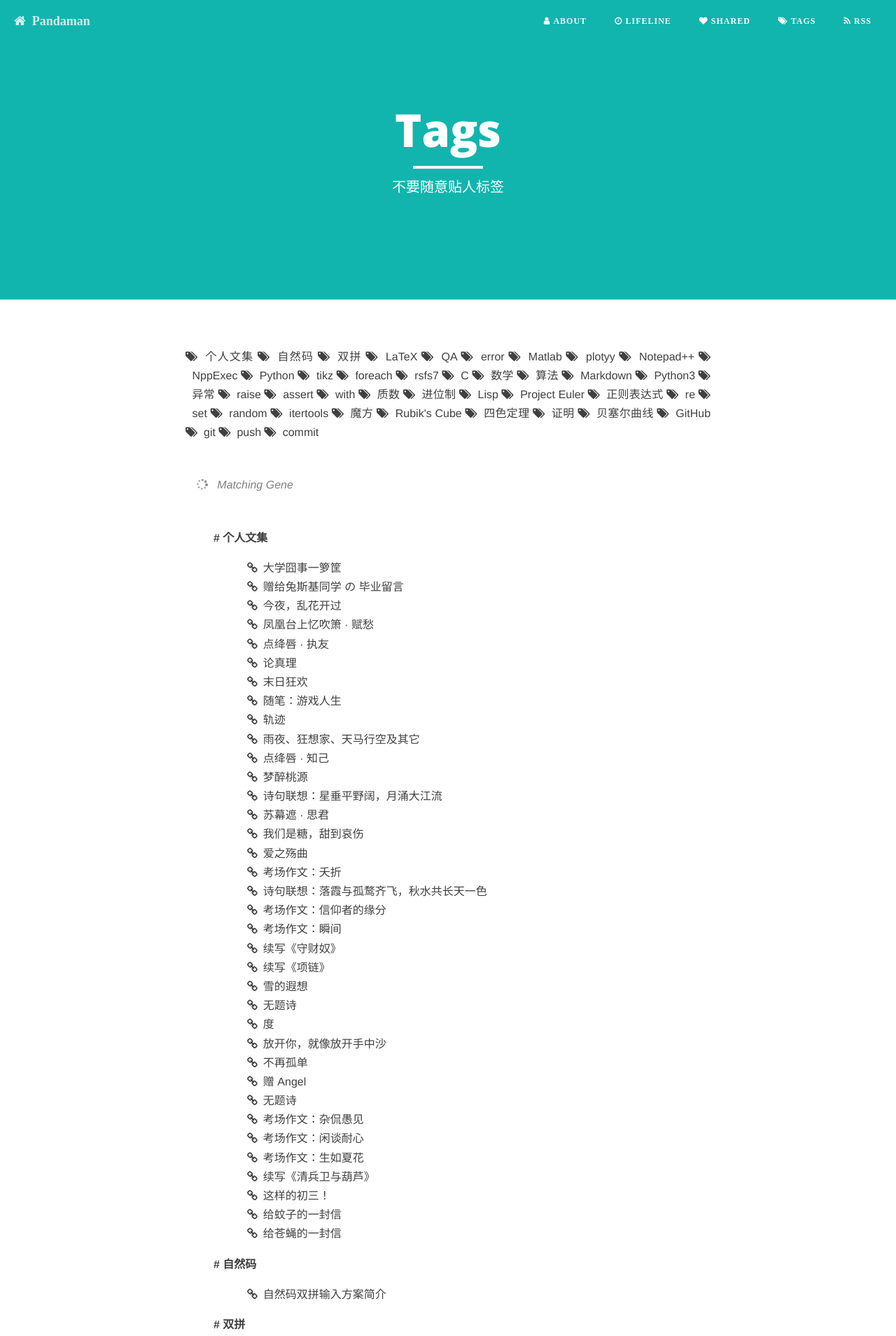
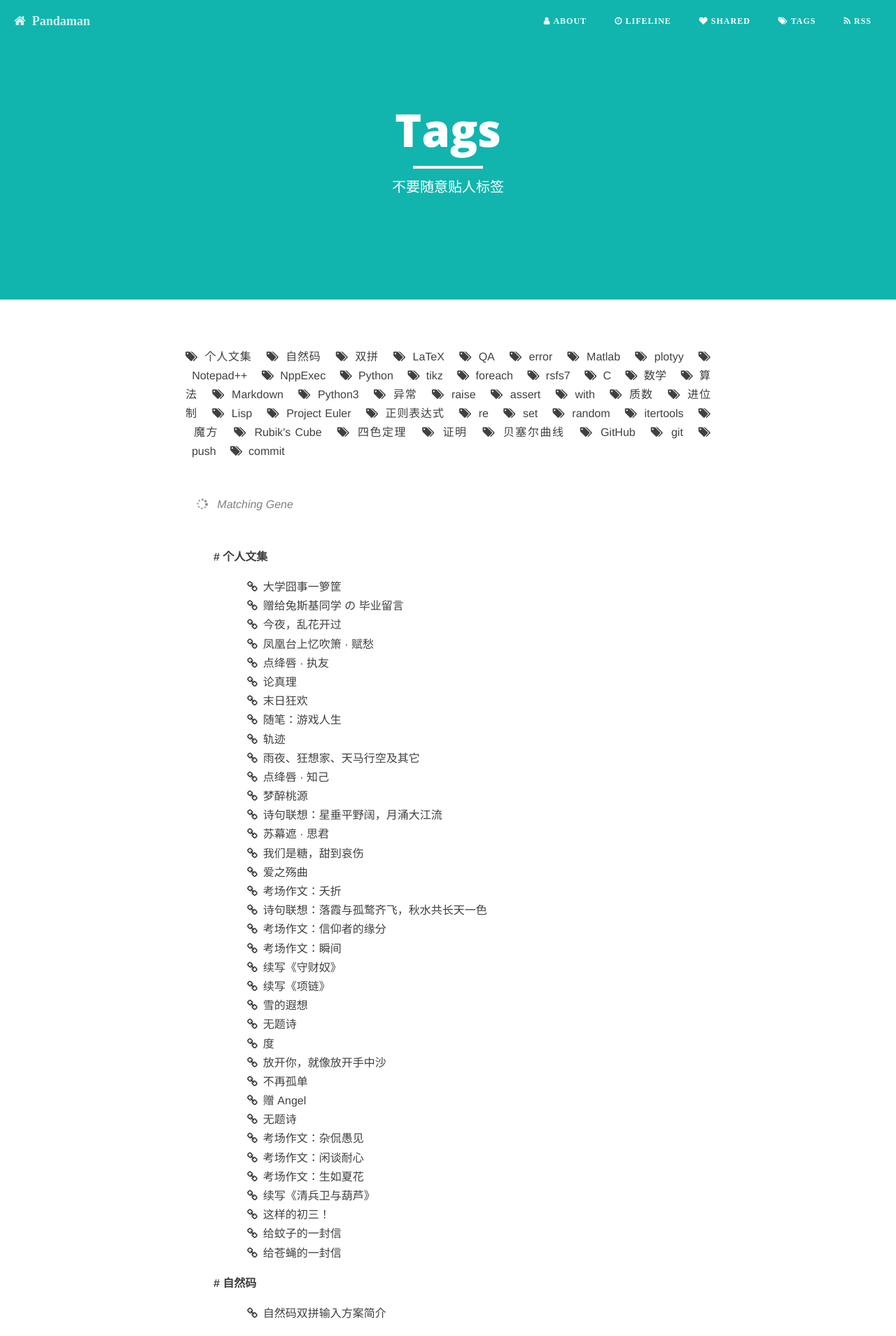
Before and after one commit to ceares/ceares.github.io, a Jekyll site: the page built from tags.md, in a window 1280 px wide. Shown: the top 1909 px of the page at 70% size. Built offline with Jekyll 4.4.1, drawn with Linux system fonts in a browser that asks for light colours; nearby versions of some CDN libraries; library files that are not in the unit come from our copies.

Commit message:
from sp3

```diff
--- a/tags.md
+++ b/tags.md
@@ -7,7 +7,7 @@
 
 <div id='tag_cloud' style="margin:0.5in 0em;font-weight: normal;text-align:justify;text-align-last:left">
 {% for tag in site.tags %}
-<a href="#{{ tag[0] }}" title="{{ tag[0] }}" rel="{{ tag[1].size }}"><i class="fa fa-tags"></i>&nbsp;&nbsp;{{ tag[0] }}</a>
+<a href="#{{ tag[0] }}" title="{{ tag[0] }}" rel="{{ tag[1].size }}" style="margin-right:1em"><span><i class="fa fa-tags"></i>&nbsp;&nbsp;{{ tag[0] }}</span></a>
 {% endfor %}
 </div>
 
```
